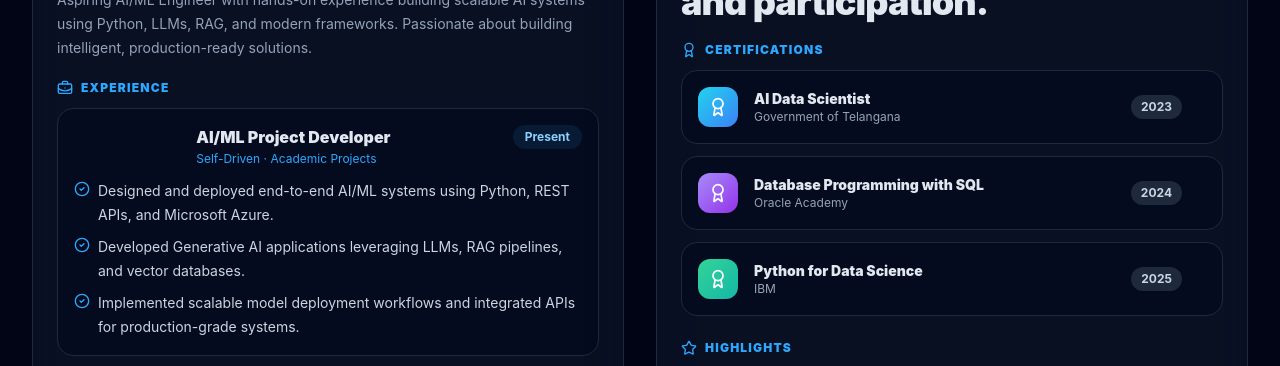
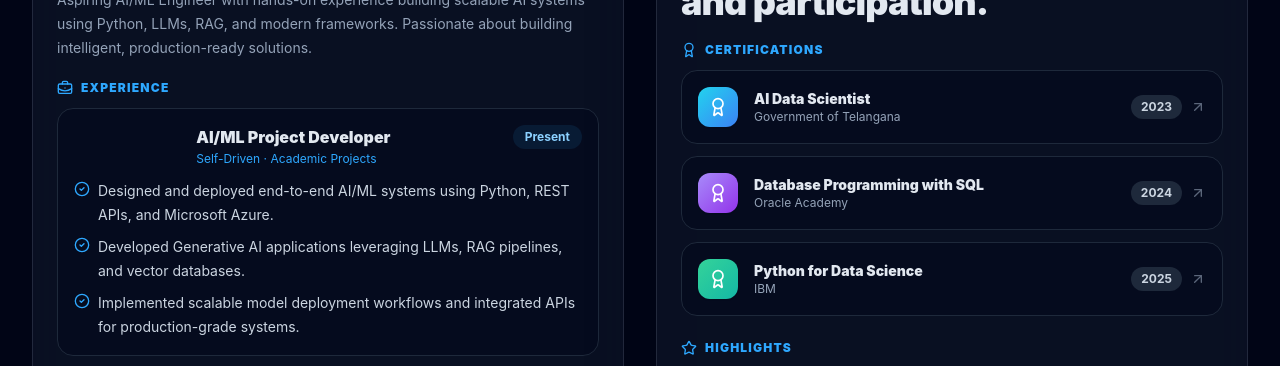
Before and after one commit to sai-nikhil435s/My_portfolio, a Next.js app: page / in a window 1280 px wide. Shown: the part 4062-4428 px from the top of the page. Built offline with nearby package versions, Linux system fonts and the light colour scheme.

Commit message:
Update changes

```diff
--- a/components/sections/Sections.tsx
+++ b/components/sections/Sections.tsx
@@ -292,7 +292,7 @@ export function GitHubOpenSource() {
 
               {/* Gradient CTA pill — desktop hover only, hidden on mobile to save space */}
               <div className="relative mt-2 sm:mt-3 hidden sm:block">
-                <span className={`inline-flex items-center gap-1.5 rounded-full bg-gradient-to-r ${repo.gradient} px-4 py-1.5 text-xs font-black text-white shadow-md opacity-0 translate-y-2 transition-all duration-300 group-hover:opacity-100 group-hover:translate-y-0`}>
+                <span className={`inline-flex items-center gap-1.5 rounded-full bg-gradient-to-r ${repo.gradient} px-4 py-1.5 text-xs font-black text-white shadow-md opacity-100 translate-y-0 transition-all duration-300 lg:opacity-0 lg:translate-y-2 lg:group-hover:opacity-100 lg:group-hover:translate-y-0`}>
                   {repo.label} <ArrowUpRight className="h-3 w-3" />
                 </span>
               </div>
@@ -479,7 +479,7 @@ export function ResumeAndAchievements() {
                   href={url}
                   target="_blank"
                   rel="noreferrer"
-                  className="group flex items-center gap-4 rounded-2xl border border-slate-200 bg-white/50 p-4 transition-all duration-300 hover:-translate-y-0.5 hover:shadow-md hover:border-brand-400/40 dark:border-slate-800 dark:bg-slate-950/40 focus-ring"
+                  className="group flex w-full min-w-0 items-center gap-4 rounded-2xl border border-slate-200 bg-white/50 p-4 transition-all duration-300 hover:-translate-y-0.5 active:scale-[0.98] hover:shadow-md hover:border-brand-400/40 dark:border-slate-800 dark:bg-slate-950/40 focus-ring"
                 >
                   <div className={`grid h-10 w-10 shrink-0 place-items-center rounded-xl bg-gradient-to-br ${gradient} text-white shadow-sm transition-transform duration-300 group-hover:scale-110`}>
                     <Award className="h-5 w-5" />
@@ -492,7 +492,7 @@ export function ResumeAndAchievements() {
                     <span className="rounded-full bg-slate-100 px-2.5 py-1 text-xs font-bold text-slate-600 dark:bg-slate-800 dark:text-slate-300">
                       {year}
                     </span>
-                    <ArrowUpRight className="h-4 w-4 text-slate-400 opacity-0 transition-all duration-200 group-hover:opacity-100 group-hover:text-brand-500" />
+                    <ArrowUpRight className="h-4 w-4 text-slate-400 opacity-60 transition-all duration-200 group-hover:opacity-100 group-hover:text-brand-500 group-active:opacity-100 group-active:text-brand-500" />
                   </div>
                 </a>
               ))}
```
